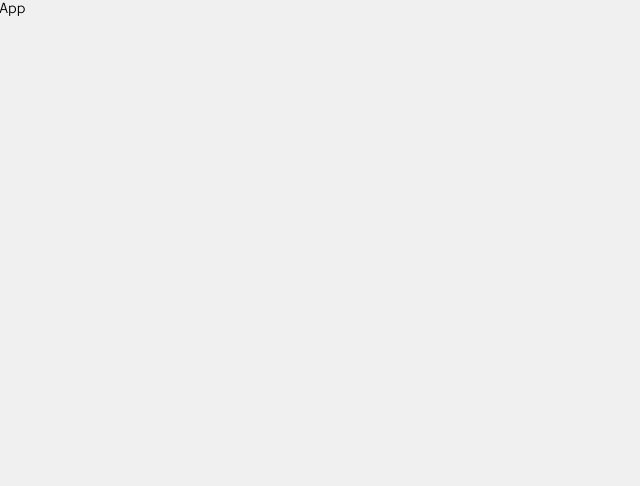
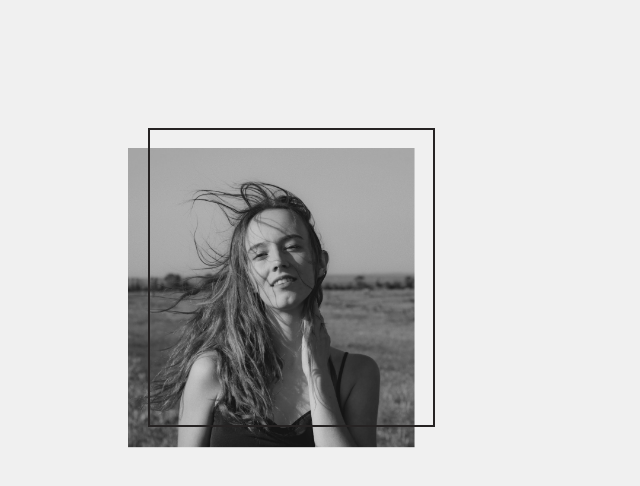
Before and after one commit to an4morph/an4morph.github.io, a React (Create React App) app: page / in a window 1280 px wide. Shown: the top 486 px of the page, without its empty margins (0-640 px from the left). Built offline with nearby package versions, Linux system fonts and the light colour scheme.

Commit message:
create component image

```diff
--- a/src/App.tsx
+++ b/src/App.tsx
@@ -1,9 +1,10 @@
-import { Container } from "./styles/App.styled"
+import Photo1 from "./assets/img/polina-1.png"
+import { Container, MainImage } from "./styles/App.styled"
 
 const App: React.FC = () => {
   return (
     <Container>
-      App
+      <MainImage alt="polina" src={Photo1}/>
     </Container>
   )
 }
--- a/src/components/image/index.tsx
+++ b/src/components/image/index.tsx
@@ -1,7 +1,17 @@
-import { Container } from "./styled"
+import { Container, Frame } from "./styled"
 
-export const Image = () => {
+type Props = {
+  src: string
+  alt?: string
+  className?: string
+  gap?: string
+}
+
+export const Image: React.FC<Props> = ({ className, src, alt, gap }) => {
   return (
-    <Container>Image</Container>
+    <Container $gap={gap} className={className}>
+      <img alt={alt} src={src}/>
+      <Frame />
+    </Container>
   )
 }
--- a/src/components/image/styled.ts
+++ b/src/components/image/styled.ts
@@ -1,3 +1,29 @@
 import styled from "styled-components"
 
-export const Container = styled.div``
+import { Colors } from "../../styles/types"
+
+const gap = "1.6vw"
+
+export const Frame = styled.div`
+  border: ${`2px solid ${Colors.webBlack}`};
+  position: absolute;
+  top: 0;
+  right: 0;
+`
+
+export const Container = styled.div<{ $gap?: string }>`
+  position: relative;
+  padding-top: ${({ $gap }) => $gap || gap};
+  padding-right: ${({ $gap }) => $gap || gap};
+  width: 24vw;
+
+  & > img {
+    width: 100%;
+    vertical-align: middle;
+  }
+
+  & ${Frame} {
+    bottom: ${({ $gap }) => $gap || gap};
+    left: ${({ $gap }) => $gap || gap};
+  }
+`
--- a/src/styles/App.styled.ts
+++ b/src/styles/App.styled.ts
@@ -1,3 +1,9 @@
 import styled from "styled-components"
 
+import { Image } from "../components/image"
+
 export const Container = styled.div``
+
+export const MainImage = styled(Image)`
+  margin: 10vw;
+`
```
